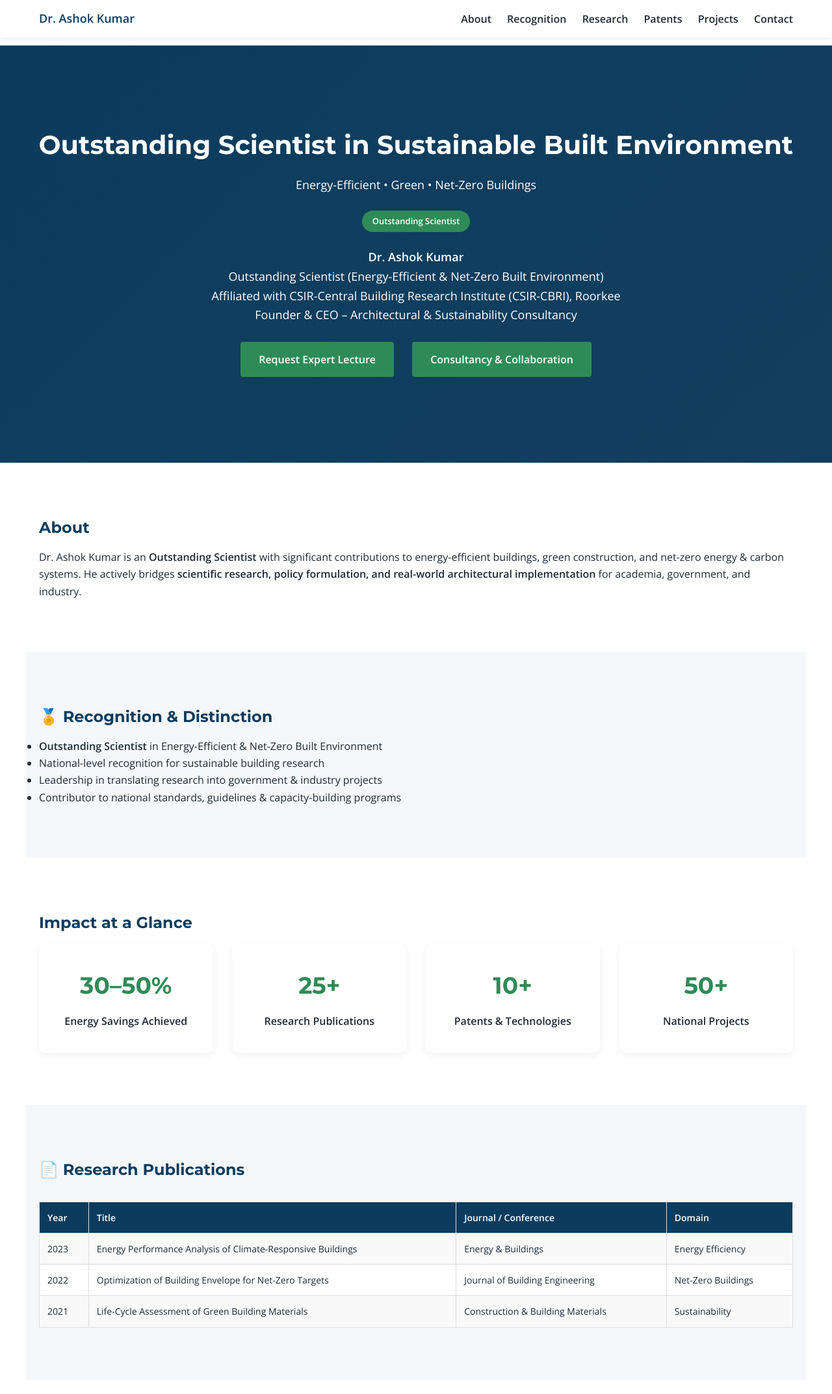
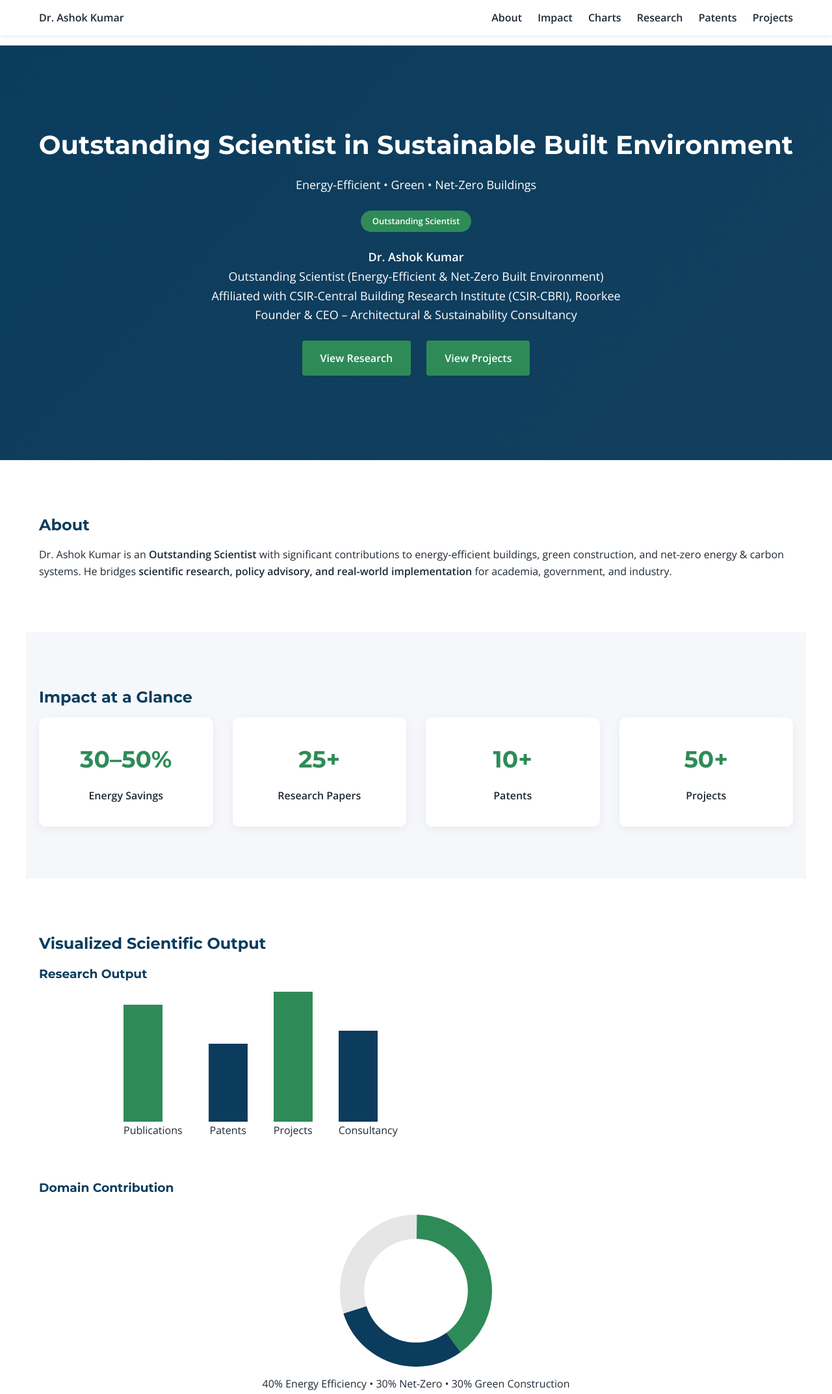
Before and after one commit to kshitijjain-art/ashok, a plain HTML site: page index.html in a window 1280 px wide. Shown: the top 2145 px of the page at 65% size. Drawn offline with nearby package versions, Linux system fonts and the light colour scheme.

Commit message:
Update index.html

```diff
--- a/index.html
+++ b/index.html
@@ -15,157 +15,78 @@
 --dark:#1F2933;
 }
 *{box-sizing:border-box;margin:0;padding:0}
-body{
-font-family:'Open Sans',sans-serif;
-color:var(--dark);
-line-height:1.65;
-background:#ffffff;
-}
-h1,h2,h3{
-font-family:'Montserrat',sans-serif;
-color:var(--blue);
-margin-bottom:12px;
-}
-section{
-padding:80px 20px;
-max-width:1200px;
-margin:auto;
-}
+body{font-family:'Open Sans',sans-serif;color:var(--dark);line-height:1.65}
+h1,h2,h3{font-family:'Montserrat',sans-serif;color:var(--blue);margin-bottom:12px}
+section{padding:80px 20px;max-width:1200px;margin:auto}
 a{text-decoration:none}
 
 /* NAVBAR */
 nav{
-position:fixed;
-top:0;
-width:100%;
-background:#fff;
-box-shadow:0 2px 8px rgba(0,0,0,0.08);
-z-index:1000;
+position:fixed;top:0;width:100%;
+background:#fff;box-shadow:0 2px 8px rgba(0,0,0,.08);
+z-index:1000
 }
 .nav-container{
-max-width:1200px;
-margin:auto;
-display:flex;
-justify-content:space-between;
-align-items:center;
-padding:14px 20px;
+max-width:1200px;margin:auto;
+display:flex;justify-content:space-between;align-items:center;
+padding:14px 20px
 }
-.nav-container strong{
-font-size:18px;
-color:var(--blue);
-}
-.nav-links a{
-margin-left:20px;
-font-weight:600;
-color:var(--dark);
-}
-.nav-links a:hover{
-color:var(--green);
-}
+.nav-links a{margin-left:20px;font-weight:600;color:var(--dark)}
+.nav-links a:hover{color:var(--green)}
 
 /* HERO */
 .hero{
 margin-top:70px;
 background:linear-gradient(135deg,#0B3C5D,#133F5E);
-color:#fff;
-text-align:center;
-padding:120px 20px;
+color:#fff;text-align:center;padding:120px 20px
 }
-.hero h1{
-color:#fff;
-font-size:40px;
-}
-.hero p{
-max-width:900px;
-margin:14px auto;
-font-size:18px;
-}
+.hero h1{color:#fff;font-size:40px}
+.hero p{max-width:900px;margin:14px auto;font-size:18px}
 .badge{
-display:inline-block;
-background:#2E8B57;
-color:#fff;
-padding:6px 16px;
-border-radius:20px;
-font-size:13px;
-font-weight:600;
-margin:10px 0;
+display:inline-block;background:#2E8B57;color:#fff;
+padding:6px 18px;border-radius:20px;
+font-size:13px;font-weight:600;margin:10px 0
 }
 .btn{
-display:inline-block;
-background:var(--green);
-color:#fff;
-padding:14px 28px;
-margin:12px;
-border-radius:4px;
-font-weight:600;
+display:inline-block;background:var(--green);color:#fff;
+padding:14px 28px;margin:10px;border-radius:4px;font-weight:600
 }
 
 /* GRID */
 .grid{
 display:grid;
 grid-template-columns:repeat(auto-fit,minmax(260px,1fr));
-gap:30px;
+gap:30px
 }
 
-/* INFOGRAPHICS */
+/* METRICS */
 .metric{
-background:#fff;
-padding:35px;
-border-radius:10px;
-text-align:center;
-box-shadow:0 4px 14px rgba(0,0,0,0.06);
+background:#fff;padding:35px;border-radius:10px;
+text-align:center;box-shadow:0 4px 14px rgba(0,0,0,.06)
 }
-.metric h3{
-font-size:36px;
-color:var(--green);
-}
-.metric p{
-font-weight:600;
-}
+.metric h3{font-size:36px;color:var(--green)}
+.metric p{font-weight:600}
 
 /* TABLES */
-.table-container{
-overflow-x:auto;
-margin-top:30px;
-}
-table{
-width:100%;
-border-collapse:collapse;
-background:#fff;
-}
-th,td{
-border:1px solid #ddd;
-padding:12px;
-font-size:14px;
-text-align:left;
-}
-th{
-background:var(--blue);
-color:#fff;
-}
-tr:nth-child(even){
-background:#f9f9f9;
-}
+.table-container{overflow-x:auto;margin-top:30px}
+table{width:100%;border-collapse:collapse;background:#fff}
+th,td{border:1px solid #ddd;padding:12px;font-size:14px}
+th{background:var(--blue);color:#fff}
+tr:nth-child(even){background:#f9f9f9}
 
 /* CTA */
 .cta{
-background:var(--blue);
-color:#fff;
-text-align:center;
-padding:90px 20px;
+background:var(--blue);color:#fff;text-align:center;
+padding:90px 20px
 }
 .cta h2{color:#fff}
 
 /* FOOTER */
 footer{
-background:#061F30;
-color:#ddd;
-text-align:center;
-padding:35px;
-font-size:14px;
+background:#061F30;color:#ddd;text-align:center;
+padding:35px;font-size:14px
 }
 
-/* MOBILE */
 @media(max-width:768px){
 .hero h1{font-size:30px}
 .nav-links{display:none}
@@ -181,11 +102,11 @@ font-size:14px;
 <strong>Dr. Ashok Kumar</strong>
 <div class="nav-links">
 <a href="#about">About</a>
-      <a href="#recognition">Recognition</a>
+<a href="#impact">Impact</a>
+<a href="#charts">Charts</a>
 <a href="#research">Research</a>
 <a href="#patents">Patents</a>
 <a href="#projects">Projects</a>
-      <a href="#contact">Contact</a>
 </div>
 </div>
 </nav>
@@ -194,109 +115,132 @@ font-size:14px;
 <div class="hero">
 <h1>Outstanding Scientist in Sustainable Built Environment</h1>
 <p>Energy-Efficient • Green • Net-Zero Buildings</p>
-
 <div class="badge">Outstanding Scientist</div>
-
 <p>
 <strong>Dr. Ashok Kumar</strong><br>
 Outstanding Scientist (Energy-Efficient & Net-Zero Built Environment)<br>
 Affiliated with CSIR-Central Building Research Institute (CSIR-CBRI), Roorkee<br>
 Founder & CEO – Architectural & Sustainability Consultancy
 </p>
-
-  <a class="btn" href="#contact">Request Expert Lecture</a>
-  <a class="btn" href="#contact">Consultancy & Collaboration</a>
+<a class="btn" href="#research">View Research</a>
+<a class="btn" href="#projects">View Projects</a>
 </div>
 
 <!-- ABOUT -->
 <section id="about">
 <h2>About</h2>
 <p>
-Dr. Ashok Kumar is an <strong>Outstanding Scientist</strong> with significant
-contributions to energy-efficient buildings, green construction,
-and net-zero energy & carbon systems.
-He actively bridges <strong>scientific research, policy formulation,
-and real-world architectural implementation</strong> for academia,
-government, and industry.
+Dr. Ashok Kumar is an <strong>Outstanding Scientist</strong> with significant contributions
+to energy-efficient buildings, green construction, and net-zero energy & carbon systems.
+He bridges <strong>scientific research, policy advisory, and real-world implementation</strong>
+for academia, government, and industry.
 </p>
 </section>
 
-<!-- RECOGNITION -->
-<section id="recognition" style="background:var(--light)">
-<h2>🏅 Recognition & Distinction</h2>
-<ul>
-  <li><strong>Outstanding Scientist</strong> in Energy-Efficient & Net-Zero Built Environment</li>
-  <li>National-level recognition for sustainable building research</li>
-  <li>Leadership in translating research into government & industry projects</li>
-  <li>Contributor to national standards, guidelines & capacity-building programs</li>
-</ul>
+<!-- IMPACT -->
+<section id="impact" style="background:var(--light)">
+<h2>Impact at a Glance</h2>
+<div class="grid">
+<div class="metric"><h3>30–50%</h3><p>Energy Savings</p></div>
+<div class="metric"><h3>25+</h3><p>Research Papers</p></div>
+<div class="metric"><h3>10+</h3><p>Patents</p></div>
+<div class="metric"><h3>50+</h3><p>Projects</p></div>
+</div>
 </section>
 
-<!-- INFOGRAPHICS -->
-<section>
-<h2>Impact at a Glance</h2>
-<div class="grid">
-  <div class="metric"><h3>30–50%</h3><p>Energy Savings Achieved</p></div>
-  <div class="metric"><h3>25+</h3><p>Research Publications</p></div>
-  <div class="metric"><h3>10+</h3><p>Patents & Technologies</p></div>
-  <div class="metric"><h3>50+</h3><p>National Projects</p></div>
+<!-- CHARTS -->
+<section id="charts">
+<h2>Visualized Scientific Output</h2>
+
+<!-- BAR CHART -->
+<h3>Research Output</h3>
+<div style="display:flex;gap:40px;align-items:flex-end;max-width:900px;margin:auto">
+<div style="text-align:center"><div style="height:180px;width:60px;background:#2E8B57"></div><p>Publications</p></div>
+<div style="text-align:center"><div style="height:120px;width:60px;background:#0B3C5D"></div><p>Patents</p></div>
+<div style="text-align:center"><div style="height:200px;width:60px;background:#2E8B57"></div><p>Projects</p></div>
+<div style="text-align:center"><div style="height:140px;width:60px;background:#0B3C5D"></div><p>Consultancy</p></div>
 </div>
+
+<!-- DONUT -->
+<h3 style="margin-top:60px">Domain Contribution</h3>
+<svg width="260" height="260" viewBox="0 0 42 42" style="display:block;margin:auto">
+<circle cx="21" cy="21" r="15.9" fill="transparent" stroke="#e6e6e6" stroke-width="6"/>
+<circle cx="21" cy="21" r="15.9" fill="transparent" stroke="#2E8B57" stroke-width="6"
+stroke-dasharray="40 60" stroke-dashoffset="25"/>
+<circle cx="21" cy="21" r="15.9" fill="transparent" stroke="#0B3C5D" stroke-width="6"
+stroke-dasharray="30 70" stroke-dashoffset="-15"/>
+</svg>
+<p style="text-align:center">
+40% Energy Efficiency • 30% Net-Zero • 30% Green Construction
+</p>
+
+<!-- TIMELINE -->
+<h3 style="margin-top:60px">Impact Timeline</h3>
+<ul style="list-style:none;max-width:800px;margin:auto">
+<li style="padding:15px;border-left:4px solid #2E8B57;margin-bottom:20px">
+<strong>2015–2018</strong><br>Core research & modelling
+</li>
+<li style="padding:15px;border-left:4px solid #0B3C5D;margin-bottom:20px">
+<strong>2019–2021</strong><br>Patents & national projects
+</li>
+<li style="padding:15px;border-left:4px solid #2E8B57">
+<strong>2022–Present</strong><br>Net-Zero leadership & consultancy
+</li>
+</ul>
 </section>
 
 <!-- RESEARCH -->
 <section id="research" style="background:var(--light)">
-<h2>📄 Research Publications</h2>
+<h2>Research Publications</h2>
 <div class="table-container">
 <table>
-<tr><th>Year</th><th>Title</th><th>Journal / Conference</th><th>Domain</th></tr>
-<tr><td>2023</td><td>Energy Performance Analysis of Climate-Responsive Buildings</td><td>Energy & Buildings</td><td>Energy Efficiency</td></tr>
-<tr><td>2022</td><td>Optimization of Building Envelope for Net-Zero Targets</td><td>Journal of Building Engineering</td><td>Net-Zero Buildings</td></tr>
-<tr><td>2021</td><td>Life-Cycle Assessment of Green Building Materials</td><td>Construction & Building Materials</td><td>Sustainability</td></tr>
+<tr><th>Year</th><th>Title</th><th>Journal</th></tr>
+<tr><td>2023</td><td>Climate-Responsive Building Performance</td><td>Energy & Buildings</td></tr>
+<tr><td>2022</td><td>Net-Zero Envelope Optimization</td><td>Journal of Building Engineering</td></tr>
+<tr><td>2021</td><td>Life-Cycle Assessment of Green Materials</td><td>Construction & Building Materials</td></tr>
 </table>
 </div>
 </section>
 
 <!-- PATENTS -->
 <section id="patents">
-<h2>🔒 Patents & Intellectual Property</h2>
+<h2>Patents</h2>
 <div class="table-container">
 <table>
-<tr><th>Patent No.</th><th>Title</th><th>Status</th><th>Application Area</th></tr>
-<tr><td>IN-2023-XXXXX</td><td>System for Optimizing Energy Consumption in Buildings</td><td>Granted</td><td>Energy Management</td></tr>
-<tr><td>IN-2022-XXXXX</td><td>Smart Envelope Design for Climate-Responsive Buildings</td><td>Published</td><td>Green Construction</td></tr>
+<tr><th>Patent No.</th><th>Title</th><th>Status</th></tr>
+<tr><td>IN-2023-XXXXX</td><td>Energy Optimization System</td><td>Granted</td></tr>
+<tr><td>IN-2022-XXXXX</td><td>Smart Building Envelope</td><td>Published</td></tr>
 </table>
 </div>
 </section>
 
 <!-- PROJECTS -->
 <section id="projects" style="background:var(--light)">
-<h2>🏗️ Research & Consultancy Projects</h2>
+<h2>Projects</h2>
 <div class="table-container">
 <table>
-<tr><th>Project Title</th><th>Funding / Client</th><th>Role</th><th>Outcome</th></tr>
-<tr><td>Energy-Efficient Government Buildings</td><td>Central / State Government</td><td>Principal Investigator</td><td>30–40% Energy Reduction</td></tr>
-<tr><td>Net-Zero Campus Planning</td><td>State Government</td><td>Technical Lead</td><td>Net-Zero Roadmap</td></tr>
-<tr><td>Green Building Material Validation</td><td>Industry Partner</td><td>Advisor</td><td>Technology Deployment</td></tr>
+<tr><th>Project</th><th>Client</th><th>Outcome</th></tr>
+<tr><td>Energy-Efficient Govt Buildings</td><td>Government</td><td>40% Energy Reduction</td></tr>
+<tr><td>Net-Zero Campus</td><td>State Govt</td><td>Net-Zero Roadmap</td></tr>
+<tr><td>Green Material Validation</td><td>Industry</td><td>Technology Deployment</td></tr>
 </table>
 </div>
 </section>
 
 <!-- CTA -->
-<div class="cta" id="contact">
-<h2>Academic, Government & Industry Engagement</h2>
-<p>Research Collaboration • Policy Advisory • Expert Lectures • Consultancy</p>
-<a class="btn" href="#">Request Collaboration</a>
+<div class="cta">
+<h2>Academic • Government • Industry Engagement</h2>
+<p>Research Collaboration • Policy Advisory • Consultancy • Expert Lectures</p>
 </div>
 
 <!-- FOOTER -->
 <footer>
 <p>
-Dr. Ashok Kumar<br>
-Outstanding Scientist – Sustainable Built Environment<br>
+Dr. Ashok Kumar – Outstanding Scientist<br>
 Affiliated with CSIR-CBRI | Founder & CEO – Architectural & Sustainability Consultancy<br>
 Roorkee, Uttarakhand, India
 </p>
-<p>© Centre of Excellence for Energy-Efficient & Net-Zero Built Environment</p>
+<p>© Sustainable Built Environment Knowledge Platform</p>
 </footer>
 
 </body>
```
Lines whose indentation alone changed are shown as unchanged.
